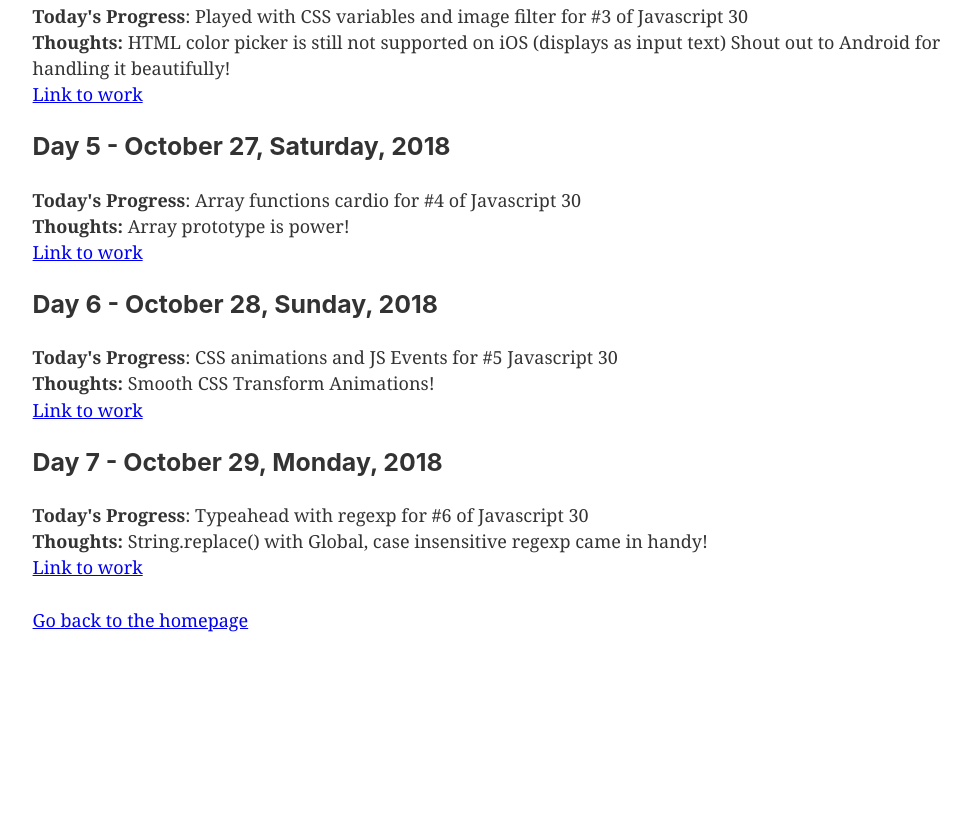
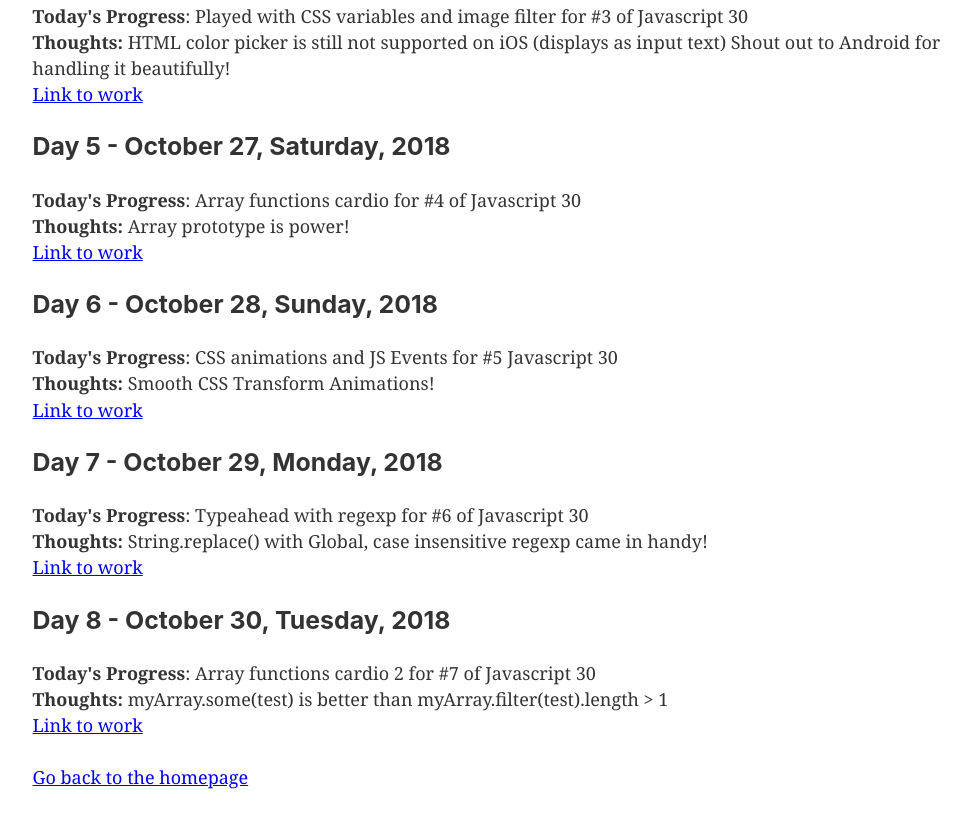
Before and after one commit to turnlab-solutions/website, a Gatsby site: page /100-days-of-code-challenge in a window 1280 px wide. Shown: the part 744-1561 px from the top of the page, without its empty margins (147-1118 px from the left). Before the commit the page ends 1403 px from the top, so only its background shows below. Built offline with nearby package versions, Linux system fonts and the light colour scheme; Gatsby itself is replaced by a stand-in of ours.

Commit message:
Day 8 log

```diff
--- a/src/pages/100-days-of-code-challenge.js
+++ b/src/pages/100-days-of-code-challenge.js
@@ -47,6 +47,12 @@ const SecondPage = () => (
     <strong>Thoughts:</strong> String.replace() with Global, case insensitive regexp came in handy!<br />
     <a href="https://maxletourneur.github.io/JavaScript30/06%20-%20Type%20Ahead/">Link to work</a><br />
     </p>
+    <h3>Day 8 - October 30, Tuesday, 2018</h3>
+    <p>
+    <strong>Today's Progress</strong>: Array functions cardio 2 for #7 of Javascript 30<br />
+    <strong>Thoughts:</strong> myArray.some(test) is better than myArray.filter(test).length > 1<br />
+    <a href="https://maxletourneur.github.io/JavaScript30/07%20-%20Array%20Cardio%20Day%202/">Link to work</a><br />
+    </p>
     <Link to="/">Go back to the homepage</Link>
   </Layout>
 )
```
